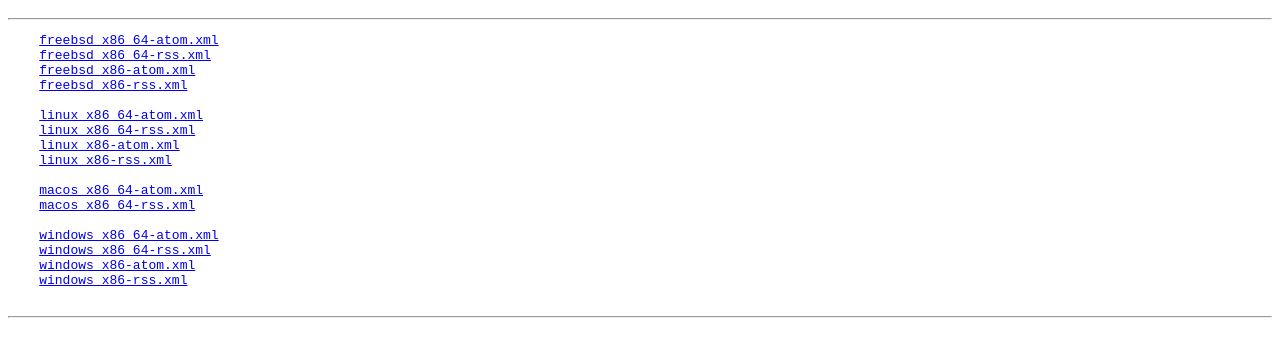
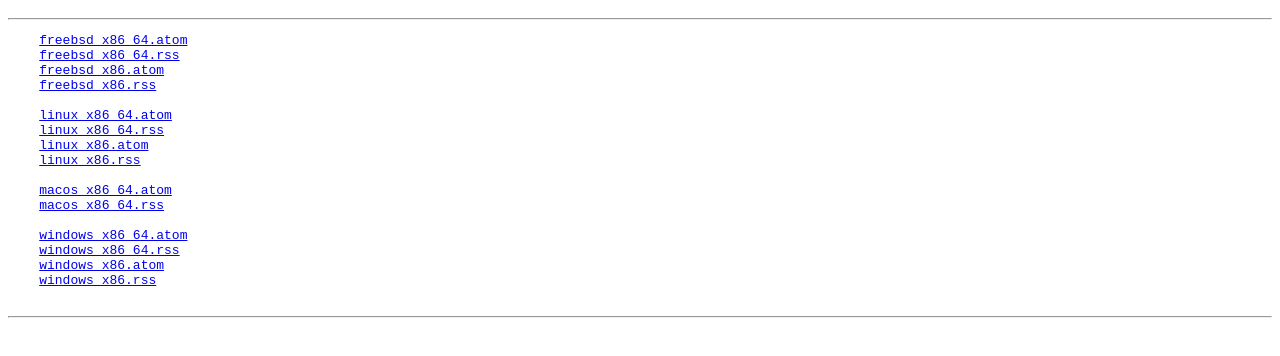
Before and after one commit to conrad784/teamspeak3-update-feed, a plain HTML site: page index.html in a window 1280 px wide. Shown: the part 48-404 px from the top of the page. Drawn offline with Linux system fonts and the light colour scheme.

Commit message:
mime types in apache are depending on file ending to deliver right content type withouth any configuration, lets use this

```diff
--- a/index.html
+++ b/index.html
@@ -2,22 +2,22 @@
 <head><title>Index of available feeds</title></head>
 <body bgcolor="white">
   <h1>Index of available feeds</h1><hr><pre>
-    <a href="freebsd_x86_64-atom.xml">freebsd_x86_64-atom.xml</a>
-    <a href="freebsd_x86_64-rss.xml">freebsd_x86_64-rss.xml</a>
-    <a href="freebsd_x86-atom.xml">freebsd_x86-atom.xml</a>
-    <a href="freebsd_x86-rss.xml">freebsd_x86-rss.xml</a>
+    <a href="freebsd_x86_64.atom">freebsd_x86_64.atom</a>
+    <a href="freebsd_x86_64.rss">freebsd_x86_64.rss</a>
+    <a href="freebsd_x86.atom">freebsd_x86.atom</a>
+    <a href="freebsd_x86.rss">freebsd_x86.rss</a>
 
-    <a href="linux_x86_64-atom.xml">linux_x86_64-atom.xml</a>
-    <a href="linux_x86_64-rss.xml">linux_x86_64-rss.xml</a>
-    <a href="linux_x86-atom.xml">linux_x86-atom.xml</a>
-    <a href="linux_x86-rss.xml">linux_x86-rss.xml</a>
+    <a href="linux_x86_64.atom">linux_x86_64.atom</a>
+    <a href="linux_x86_64.rss">linux_x86_64.rss</a>
+    <a href="linux_x86.atom">linux_x86.atom</a>
+    <a href="linux_x86.rss">linux_x86.rss</a>
 
-    <a href="macos_x86_64-atom.xml">macos_x86_64-atom.xml</a>
-    <a href="macos_x86_64-rss.xml">macos_x86_64-rss.xml</a>
+    <a href="macos_x86_64.atom">macos_x86_64.atom</a>
+    <a href="macos_x86_64.rss">macos_x86_64.rss</a>
 
-    <a href="windows_x86_64-atom.xml">windows_x86_64-atom.xml</a>
-    <a href="windows_x86_64-rss.xml">windows_x86_64-rss.xml</a>
-    <a href="windows_x86-atom.xml">windows_x86-atom.xml</a>
-    <a href="windows_x86-rss.xml">windows_x86-rss.xml</a>
+    <a href="windows_x86_64.atom">windows_x86_64.atom</a>
+    <a href="windows_x86_64.rss">windows_x86_64.rss</a>
+    <a href="windows_x86.atom">windows_x86.atom</a>
+    <a href="windows_x86.rss">windows_x86.rss</a>
   </pre><hr></body>
 </html>
```
Also changed, not shown: 1 other file.
